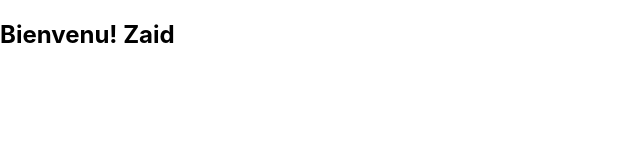
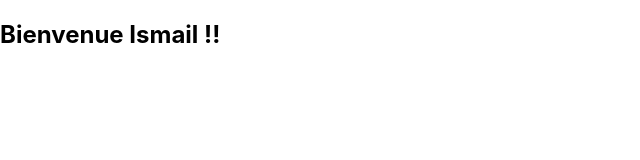
Before and after one commit to contactme-coder/first-react-app, a React (Create React App) app: page / in a window 1280 px wide. Shown: the top 160 px of the page, without its empty margins (0-640 px from the left). Built offline with nearby package versions, Linux system fonts and the light colour scheme.

Commit message:
Modification de l'exercice sur les Props

```diff
--- a/src/App.js
+++ /dev/null
@@ -1,25 +0,0 @@
-import Client from './composants/Client';
-import Visiteur from './composants/Visiteur';
-
-function App() {
-  const connecte =true;
-
-  const clients = [
-    { id: 1, nom: "Zaid", connecte: true },
-    { id: 2, nom: "Omar", connecte: false },
-  ];
-
-  return (
-    <div>
-      {connecte ? (
-        clients
-          .filter((c) => c.connecte)
-          .map((c) => <Client key={c.id} nom={c.nom} />)
-      ) : (
-        <Visiteur />
-      )}
-    </div>
-  );
-}
-
-export default App;
--- /dev/null
+++ b/src/App.jsx
@@ -0,0 +1,18 @@
+import Client from './composants/Client';
+import Visiteur from './composants/Visiteur';
+
+function App() {
+  const estConnecte = true;
+
+  return (
+    <div>
+      {estConnecte ? (
+        <Client nom="Ismail" />
+      ) : (
+        <Visiteur />
+      )}
+    </div>
+  );
+}
+
+export default App;
--- a/src/composants/Client.jsx
+++ b/src/composants/Client.jsx
@@ -1,6 +1,7 @@
-function Client(props) {
+export default function Client(props) {
   return (
-    <h2>Bienvenu! {props.nom}</h2>
+    <div>
+      <h2>Bienvenue {props.nom} !!</h2>
+    </div>
   );
 }
-export default Client;
--- a/src/composants/Visiteur.jsx
+++ b/src/composants/Visiteur.jsx
@@ -1,7 +1,7 @@
 export default function Visiteur() {
   return (
-   <div>
-     <h2>Bonjour! Veuillez vous inscrire!</h2>
+    <div>
+      <h2>Bonjour! Veuillez vous inscrire!</h2>
     </div>
   );
 }
```
